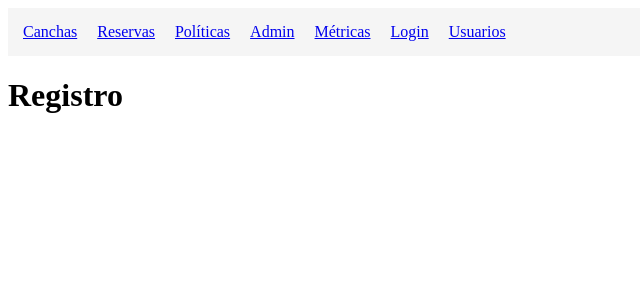
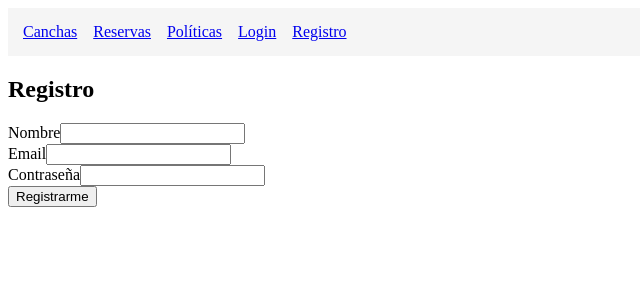
Before and after one commit to bbonanno03/PNT2-MatchPoint, a Vue app: page /register in a window 1280 px wide. Shown: the top 300 px of the page, without its empty margins (0-640 px from the left). Built offline with nearby package versions, Linux system fonts and the light colour scheme.

Commit message:
feat: proteger rutas de administracion con roles mock

```diff
--- a/src/components/Navbar.vue
+++ b/src/components/Navbar.vue
@@ -3,18 +3,36 @@
     <router-link to="/canchas">Canchas</router-link>
     <router-link to="/reservas">Reservas</router-link>
     <router-link to="/politicas">Políticas</router-link>
-    <router-link to="/admin/canchas">Admin</router-link>
-    <router-link to="/admin/metricas">Métricas</router-link>
-    <router-link to="/login">Login</router-link>
-    <router-link to="/admin/usuarios">Usuarios</router-link>
+
+    <router-link v-if="authStore.isAdmin" to="/admin/canchas">Admin</router-link>
+    <router-link v-if="authStore.isAdmin" to="/admin/metricas">Métricas</router-link>
+    <router-link v-if="authStore.isAdmin" to="/admin/usuarios">Usuarios</router-link>
+
+    <router-link v-if="!authStore.isAuthenticated" to="/login">Login</router-link>
+    <router-link v-if="!authStore.isAuthenticated" to="/register">Registro</router-link>
+
+    <span v-if="authStore.isAuthenticated">
+      Usuario: {{ authStore.user.name }} - {{ authStore.user.role }}
+    </span>
+
+    <button v-if="authStore.isAuthenticated" @click="authStore.logout()">
+      Cerrar sesión
+    </button>
   </nav>
 </template>
+
+<script setup>
+import { useAuthStore } from '../stores/auth'
+
+const authStore = useAuthStore()
+</script>
 
 <style scoped>
 .navbar {
   display: flex;
-  gap: 20px;
+  gap: 16px;
   padding: 15px;
   background-color: #f5f5f5;
+  align-items: center;
 }
 </style>
--- a/src/router/index.js
+++ b/src/router/index.js
@@ -1,4 +1,5 @@
 import { createRouter, createWebHistory } from 'vue-router'
+import { useAuthStore } from '../stores/auth'
 
 import LoginView from '../views/LoginView.vue'
 import RegisterView from '../views/RegisterView.vue'
@@ -18,7 +19,10 @@ const routes = [
   { path: '/politicas', component: PoliciesView },
   { path: '/admin/canchas', component: AdminCourtsView },
   { path: '/admin/metricas', component: MetricsView },
-  { path: '/admin/usuarios', component: AdminUsersView }
+  { path: '/admin/usuarios', component: AdminUsersView },
+  { path: '/admin/canchas', component: AdminCourtsView, meta: { requiresAdmin: true } },
+{ path: '/admin/usuarios', component: AdminUsersView, meta: { requiresAdmin: true } },
+{ path: '/admin/metricas', component: MetricsView, meta: { requiresAdmin: true } }
 ]
 
 const router = createRouter({
@@ -26,4 +30,12 @@ const router = createRouter({
   routes
 })
 
+router.beforeEach((to) => {
+  const authStore = useAuthStore()
+
+  if (to.meta.requiresAdmin && !authStore.isAdmin) {
+    return '/canchas'
+  }
+})
+
 export default router
--- /dev/null
+++ b/src/stores/auth.js
@@ -0,0 +1,45 @@
+import { defineStore } from 'pinia'
+
+export const useAuthStore = defineStore('auth', {
+  state: () => ({
+    user: null
+  }),
+
+  getters: {
+    isAuthenticated: (state) => state.user !== null,
+    isAdmin: (state) => state.user?.role === 'admin'
+  },
+
+  actions: {
+    login(email, password) {
+      if (email === 'admin@matchpoint.com') {
+        this.user = {
+          id: 1,
+          name: 'Administrador',
+          email,
+          role: 'admin'
+        }
+      } else {
+        this.user = {
+          id: 2,
+          name: 'Jugador',
+          email,
+          role: 'player'
+        }
+      }
+    },
+
+    register(name, email, password) {
+      this.user = {
+        id: Date.now(),
+        name,
+        email,
+        role: 'player'
+      }
+    },
+
+    logout() {
+      this.user = null
+    }
+  }
+})
--- a/src/views/LoginView.vue
+++ b/src/views/LoginView.vue
@@ -1,3 +1,36 @@
 <template>
-  <h1>Login</h1>
+  <section>
+    <h1>Login</h1>
+
+    <form @submit.prevent="handleLogin">
+      <div>
+        <label>Email</label>
+        <input v-model="email" type="email" required />
+      </div>
+
+      <div>
+        <label>Contraseña</label>
+        <input v-model="password" type="password" required />
+      </div>
+
+      <button type="submit">Ingresar</button>
+    </form>
+  </section>
 </template>
+
+<script setup>
+import { ref } from 'vue'
+import { useRouter } from 'vue-router'
+import { useAuthStore } from '../stores/auth'
+
+const email = ref('')
+const password = ref('')
+
+const router = useRouter()
+const authStore = useAuthStore()
+
+function handleLogin() {
+  authStore.login(email.value, password.value)
+  router.push('/canchas')
+}
+</script>
--- a/src/views/RegisterView.vue
+++ b/src/views/RegisterView.vue
@@ -1,3 +1,42 @@
 <template>
-  <h1>Registro</h1>
+  <section>
+    <h1>Registro</h1>
+
+    <form @submit.prevent="handleRegister">
+      <div>
+        <label>Nombre</label>
+        <input v-model="name" type="text" required />
+      </div>
+
+      <div>
+        <label>Email</label>
+        <input v-model="email" type="email" required />
+      </div>
+
+      <div>
+        <label>Contraseña</label>
+        <input v-model="password" type="password" required />
+      </div>
+
+      <button type="submit">Registrarme</button>
+    </form>
+  </section>
 </template>
+
+<script setup>
+import { ref } from 'vue'
+import { useRouter } from 'vue-router'
+import { useAuthStore } from '../stores/auth'
+
+const name = ref('')
+const email = ref('')
+const password = ref('')
+
+const router = useRouter()
+const authStore = useAuthStore()
+
+function handleRegister() {
+  authStore.register(name.value, email.value, password.value)
+  router.push('/canchas')
+}
+</script>
```
